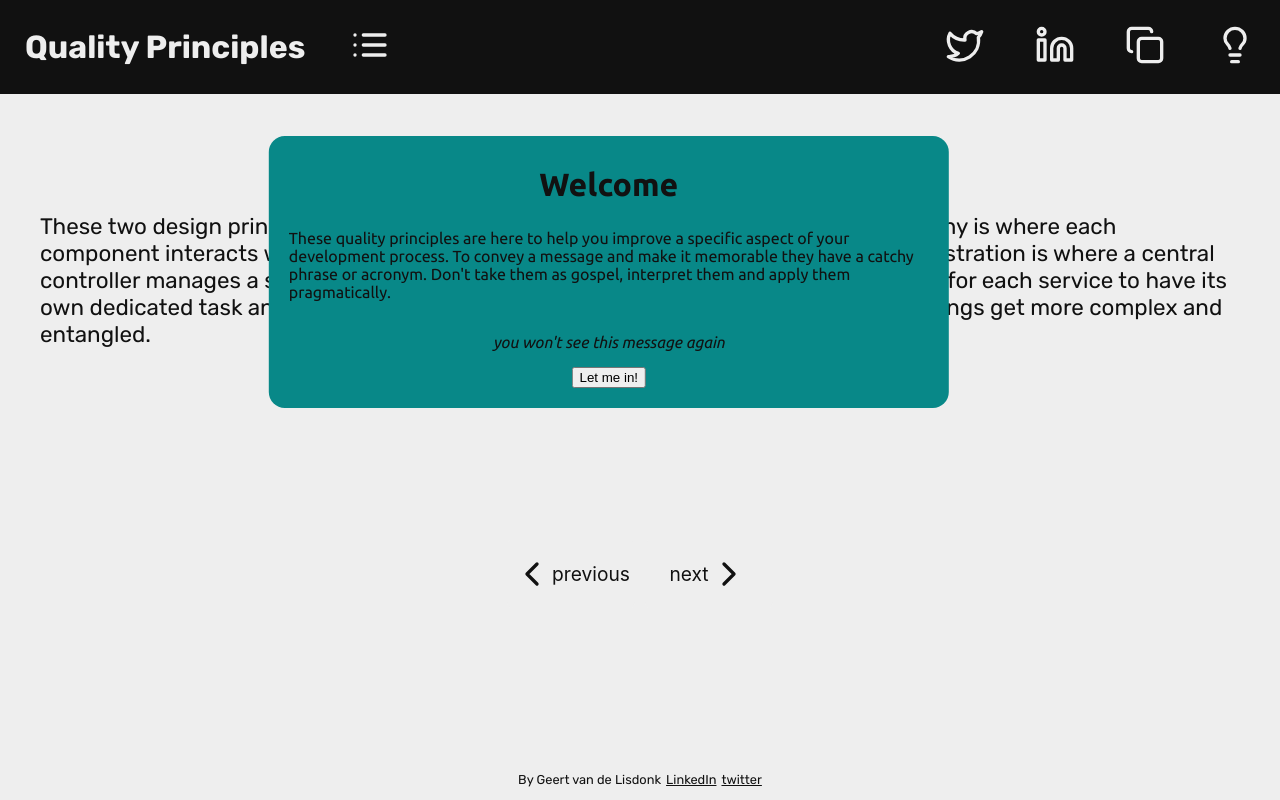
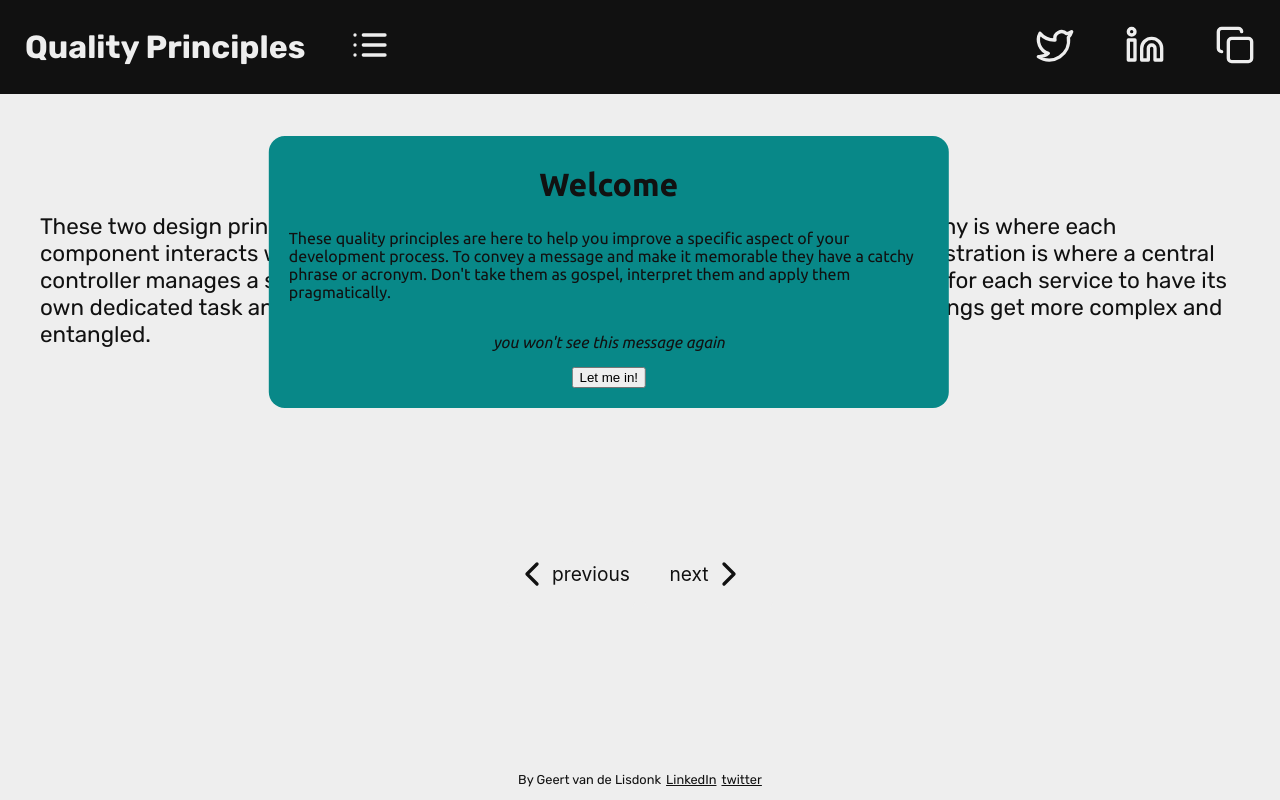
Before and after one commit to testheader/qualityprinciples, a React (Create React App) app: page / in a window 1280 px wide. Built offline with nearby package versions, Linux system fonts and the light colour scheme.

Commit message:
dark mode - system settings

```diff
--- a/src/App.css
+++ b/src/App.css
@@ -4,6 +4,14 @@ body {
   height: 100vh;
   background-color: #EEEEEE;
   font-size: 16px;
+}
+
+@media (prefers-color-scheme: dark) {
+  body {
+    background-color: #111111;
+    --text-color: #ffffff;
+  }
+  /* Update other styles for dark mode */
 }
 
 :root {
--- a/src/components/HeaderBar.js
+++ b/src/components/HeaderBar.js
@@ -1,9 +1,6 @@
-import {CopyIcon, LightbulbIcon, LinkedinIcon, ListIcon, TwitterIcon} from "../resources/Icons";
+import {CopyIcon, LinkedinIcon, ListIcon, TwitterIcon} from "../resources/Icons";
 import '../styles/HeaderBar.css'
 function HeaderBar({principle}) {
-
-    console.log(principle)
-
     const buildTweet = () => {
         let result = new URL("/intent/tweet", "https://x.com")
         result.searchParams.append("text", principle.title + "\n")
@@ -35,9 +32,6 @@ function HeaderBar({principle}) {
             <div className={"icon"} onClick={() => navigator.clipboard.writeText(principle.url)}>
                 <CopyIcon/>
             </div>
-            <div className={"icon"}>
-                <LightbulbIcon />
-            </div>
         </div>
     }
     const overviewPageSocials = () => {
```
